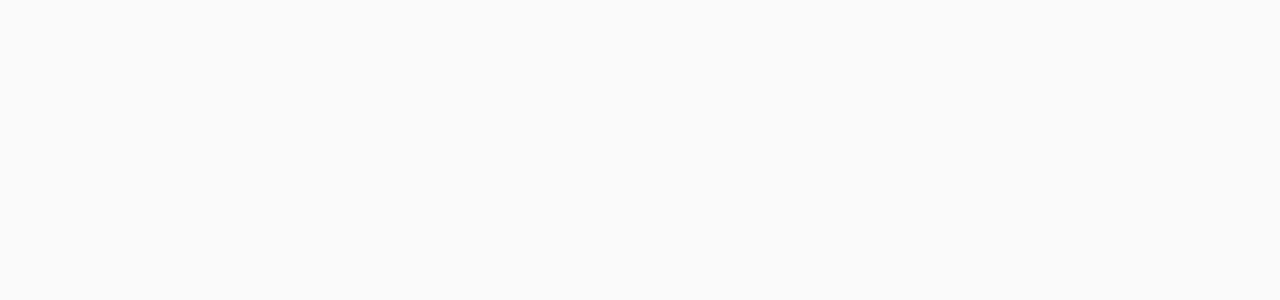
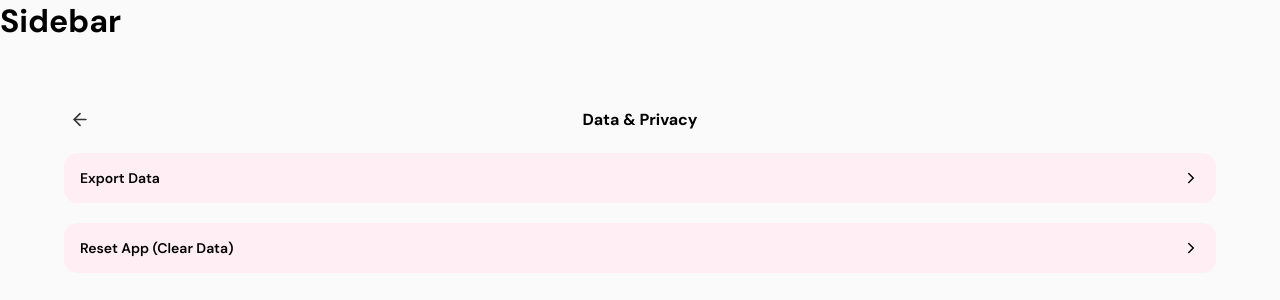
Before and after one commit to mirelalexy/blossom, a React (Vite) app in the folder frontend/: page /settings/data-and-privacy in a window 1280 px wide. Before the commit this address had no page. Shown: the top 300 px of the page. Built offline with nearby package versions, Linux system fonts and the light colour scheme.

Commit message:
feat(settings): add Data & Privacy page

```diff
--- a/frontend/src/App.jsx
+++ b/frontend/src/App.jsx
@@ -25,6 +25,7 @@ import Account from "./pages/settings/account/Account"
 import DisplayName from "./pages/settings/account/DisplayName"
 import Email from "./pages/settings/account/Email"
 import Password from "./pages/settings/account/Password"
+import DataPrivacy from "./pages/settings/data & privacy/DataPrivacy"
 
 function App() {
   return (
@@ -179,6 +180,14 @@ function App() {
                       </AppLayout>
                     }
                   />
+                  <Route
+                    path="/settings/data-and-privacy"
+                    element={
+                      <AppLayout>
+                        <DataPrivacy />
+                      </AppLayout>
+                    }
+                  />
                   <Route path="login" element={<Login />} />
                 </Routes>
               </BrowserRouter>
--- a/frontend/src/pages/Settings.jsx
+++ b/frontend/src/pages/Settings.jsx
@@ -25,6 +25,7 @@ function Settings() {
                     <SettingsItem
                         icon="dataPrivacy"
                         label="Data & Privacy"
+                        onClick={() => navigate("/settings/data-and-privacy")}
                     />
                 </SettingsCard>
             </Section>
--- /dev/null
+++ b/frontend/src/pages/settings/data & privacy/DataPrivacy.jsx
@@ -0,0 +1,34 @@
+import { useNavigate } from "react-router-dom"
+
+import PageHeader from "../../../components/ui/PageHeader"
+import Section from "../../../components/ui/Section"
+import SettingsCard from "../../../components/settings/SettingsCard"
+import SettingsItem from "../../../components/settings/SettingsItem"
+
+function DataPrivacy() {
+    const navigate = useNavigate()
+
+    return (
+        <div className="settings-content">
+            <PageHeader title="Data & Privacy" />
+
+            <Section>
+                <SettingsCard>
+                    <SettingsItem
+                        label="Export Data"
+                    />
+                </SettingsCard>
+            </Section>
+
+            <Section>
+                <SettingsCard>
+                    <SettingsItem
+                        label="Reset App (Clear Data)"
+                    />
+                </SettingsCard>
+            </Section>
+        </div>
+    )
+}
+
+export default DataPrivacy
```
